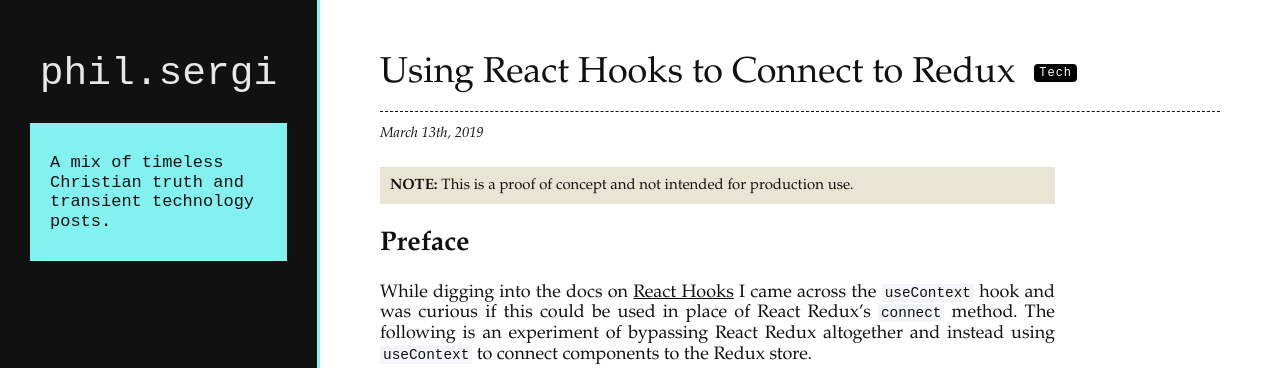
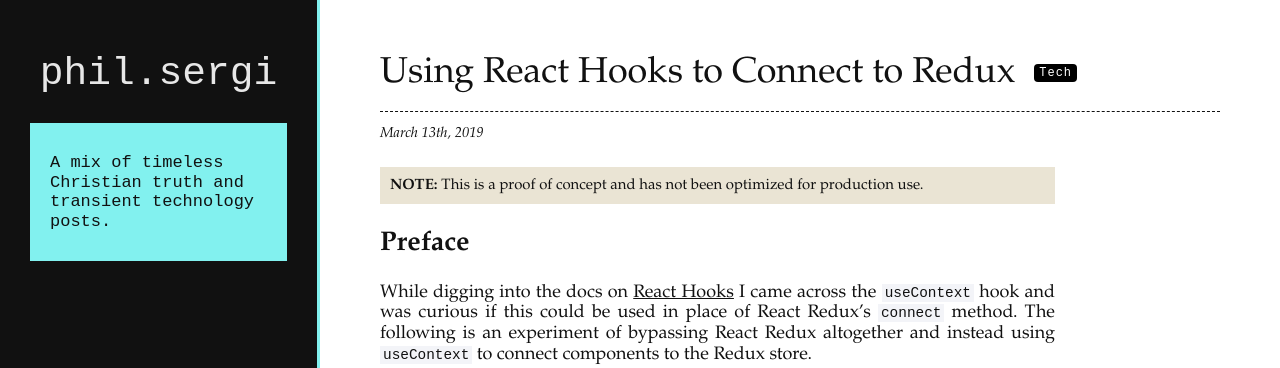
Before and after one commit to psergi/psergi.github.io, a Jekyll site: the page built from _posts/2019-03-13-using-react-hooks-to-connect-to-redux.md, in a window 1280 px wide and 900 px high. Shown: the top 368 px of the window. Built offline with Jekyll 4.4.1, drawn with Linux system fonts in a browser that asks for light colours.

Commit message:
updated note on react-hooks post

```diff
--- a/_posts/2019-03-13-using-react-hooks-to-connect-to-redux.md
+++ b/_posts/2019-03-13-using-react-hooks-to-connect-to-redux.md
@@ -7,7 +7,7 @@ categories: [Tech]
 note: 'March 13th, 2019'
 ---
 
-##### **NOTE:** This is a proof of concept and not intended for production use.
+##### **NOTE:** This is a proof of concept and has not been optimized for production use.
 
 ## Preface
 
```
